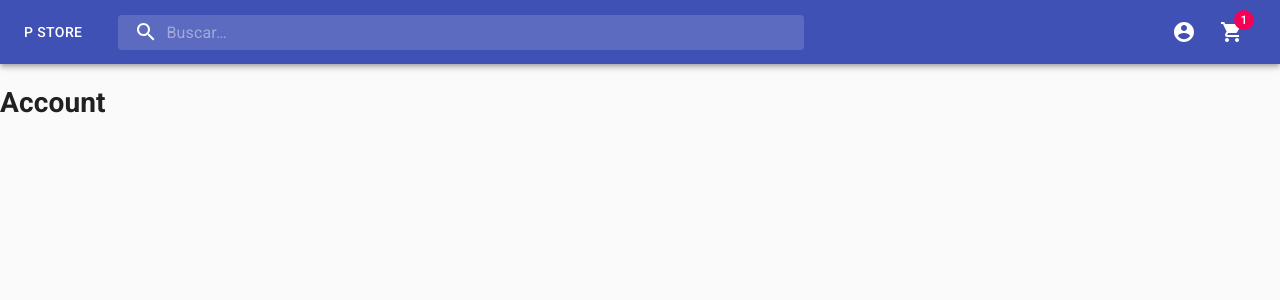
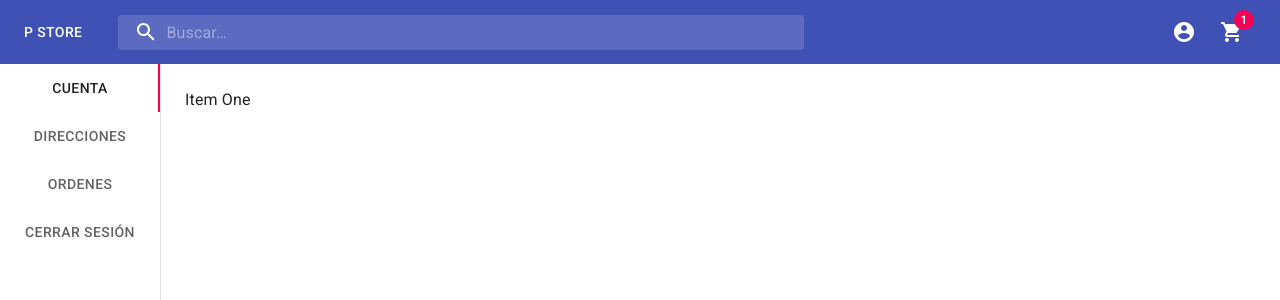
Before and after one commit to juanmgsierra/template-shop, a Next.js app: page /account in a window 1280 px wide. Shown: the top 300 px of the page. Built offline with nearby package versions, Linux system fonts and the light colour scheme; no server answers.

Commit message:
account page settings

```diff
--- /dev/null
+++ b/components/TabPanel.js
@@ -0,0 +1,29 @@
+import Typography from '@material-ui/core/Typography';
+import Box from '@material-ui/core/Box';
+import PropTypes from 'prop-types';
+
+export default function TabPanel(props) {
+    const { children, value, index, ...other } = props;
+
+    return (
+        <div
+            role="tabpanel"
+            hidden={value !== index}
+            id={`vertical-tabpanel-${index}`}
+            aria-labelledby={`vertical-tab-${index}`}
+            {...other}
+        >
+            {value === index && (
+                <Box p={3}>
+                    <Typography>{children}</Typography>
+                </Box>
+            )}
+        </div>
+    );
+}
+
+TabPanel.propTypes = {
+    children: PropTypes.node,
+    index: PropTypes.any.isRequired,
+    value: PropTypes.any.isRequired,
+};
--- a/pages/account.js
+++ b/pages/account.js
@@ -1,11 +1,56 @@
 import Header from "../layout/header";
+import { makeStyles } from '@material-ui/core/styles';
+import Tabs from '@material-ui/core/Tabs';
+import Tab from '@material-ui/core/Tab';
+import TabPanel from '../components/TabPanel'
 
-export default function account() {
+const useStyles = makeStyles((theme) => ({
+    root: {
+        flexGrow: 1,
+        backgroundColor: theme.palette.background.paper,
+        display: 'flex',
+        height: 524,
+    },
+    tabs: {
+        borderRight: `1px solid ${theme.palette.divider}`,
+    },
+}));
+
+export default function Account() {
+    const classes = useStyles();
+    const [value, setValue] = React.useState(0);
+
+    const handleChange = (event, newValue) => {
+        setValue(newValue);
+    };
 
     return (
-        <div>
+        <>
             <Header />
-            <h1>Account</h1>
-        </div>
-    )
+            <div className={classes.root}>
+                <Tabs
+                    orientation="vertical"
+                    variant="scrollable"
+                    value={value}
+                    onChange={handleChange}
+                    aria-label="Vertical tabs example"
+                    className={classes.tabs}
+                >
+                    <Tab label="Cuenta"  />
+                    <Tab label="Direcciones"  />
+                    <Tab label="Ordenes"  />
+                    <Tab label="Cerrar sesión"  />
+                </Tabs>
+                <TabPanel value={value} index={0}>
+                    Item One
+                </TabPanel>
+                <TabPanel value={value} index={1}>
+                    Item Two
+                </TabPanel>
+                <TabPanel value={value} index={2}>
+                    Item Three
+                </TabPanel>
+            </div>
+        </>
+    );
 }
```
